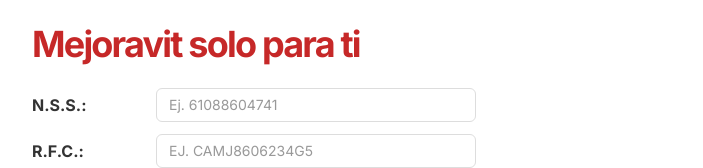
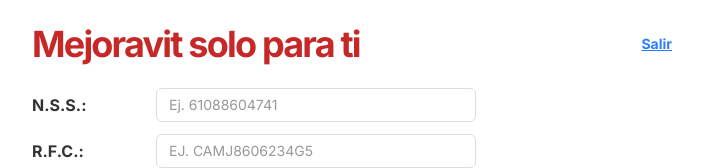
Before and after one commit to arm-code/mejoravit-tools, a React (Vite) app: page /#/calculadora in a window 1280 px wide. Shown: the top 168 px of the page, without its empty margins (288-991 px from the left). Built offline with nearby package versions, Linux system fonts and the light colour scheme.

Commit message:
Update MejoravitPage.tsx

```diff
--- a/src/features/mejoravit/pages/MejoravitPage.tsx
+++ b/src/features/mejoravit/pages/MejoravitPage.tsx
@@ -64,7 +64,7 @@
                 <h1 className="text-primary font-bold text-2xl sm:text-3xl md:text-4xl tracking-tighter">
                     Mejoravit solo para ti
                 </h1>
-                {user && !editando && (
+                {!editando && (
                     <button
                         onClick={handleSalir}
                         className="text-blue-500 text-sm hover:underline underline font-bold shrink-0 ml-4"
```
